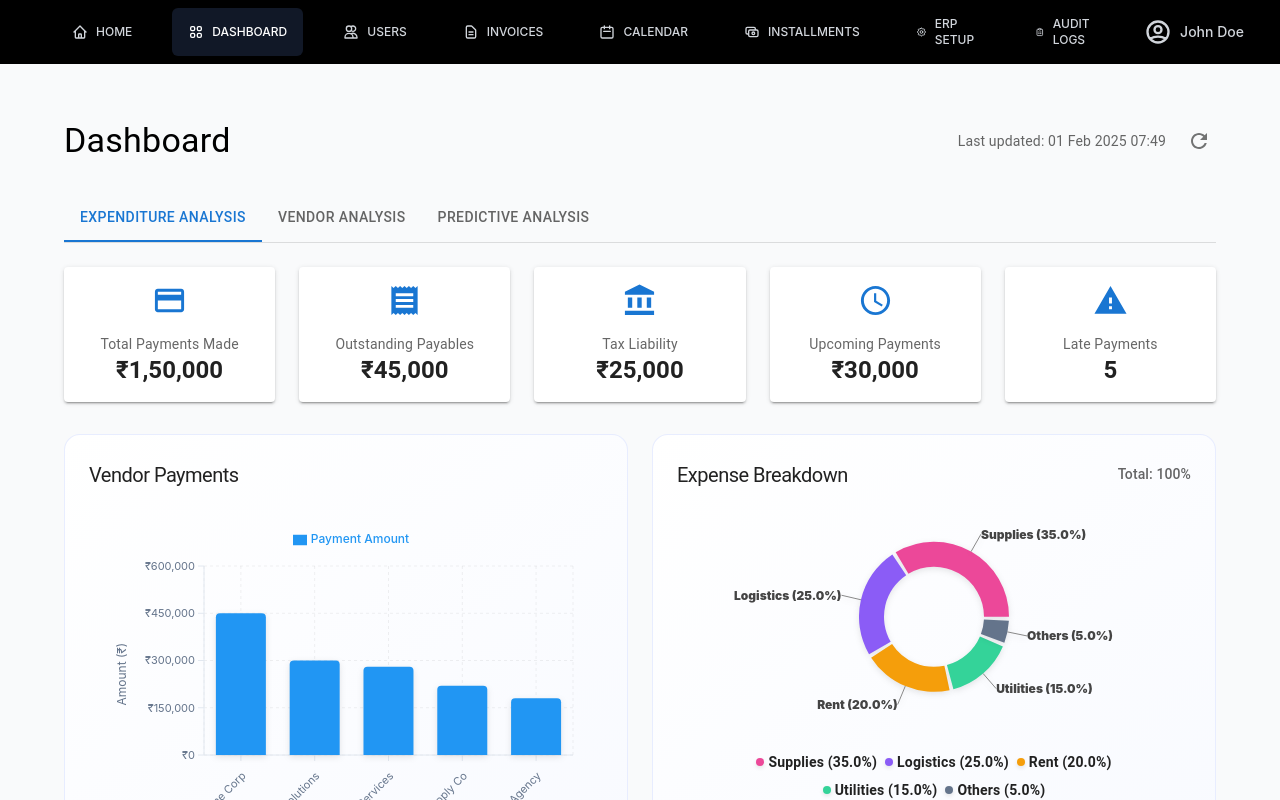
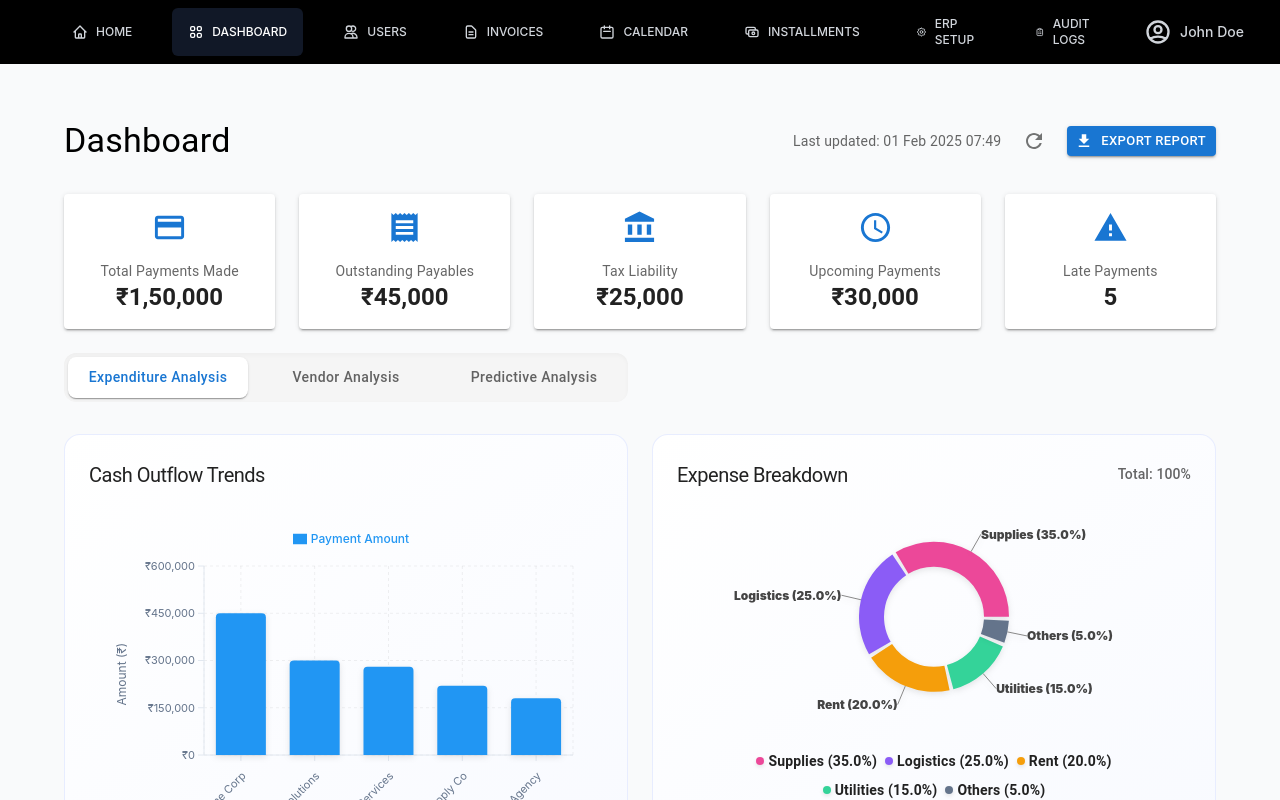
Before and after one commit to thecolossalsparkle/liquidrbac, a React (Create React App) app: page /dashboard in a window 1280 px wide. Shown: the top 800 px of the page. Built offline with nearby package versions, Linux system fonts and the light colour scheme.

Commit message:
update: layouts redesigned, buttons changed

```diff
--- a/src/components/Charts/VendorPaymentsChart.jsx
+++ b/src/components/Charts/VendorPaymentsChart.jsx
@@ -63,7 +63,7 @@ const VendorPaymentsChart = ({ data }) => {
               letterSpacing: '-0.5px'
             }}
           >
-            Vendor Payments
+            Cash Outflow Trends
           </Typography>
         </Box>
         <ResponsiveContainer width="100%" height="95%">
--- a/src/components/KPIs/DashboardKPIs.jsx
+++ b/src/components/KPIs/DashboardKPIs.jsx
@@ -1,11 +1,15 @@
 import React from 'react';
-import { Grid, Box } from '@mui/material';
+import { Box } from '@mui/material';
 import FinancialSnapshot from './FinancialSnapshot';
+import DashboardTabs from '../Navigation/DashboardTabs';
 
-const DashboardKPIs = ({ data }) => {
+const DashboardKPIs = ({ data, currentTab, onTabChange }) => {
   return (
     <Box sx={{ mb: 4 }}>
       <FinancialSnapshot data={data} />
+      <Box sx={{ mt: 3 }}>
+        <DashboardTabs currentTab={currentTab} onTabChange={onTabChange} />
+      </Box>
     </Box>
   );
 };
--- /dev/null
+++ b/src/components/Navigation/DashboardTabs.jsx
@@ -0,0 +1,64 @@
+import React from 'react';
+import { Box, Button } from '@mui/material';
+
+const DashboardTabs = ({ currentTab, onTabChange }) => {
+  const commonButtonStyles = {
+    minWidth: '180px',
+    py: 1,
+    borderRadius: '8px',
+    textTransform: 'none',
+    fontWeight: 500,
+    transition: 'all 0.2s ease-in-out',
+  };
+
+  const getButtonStyles = (isActive) => ({
+    ...commonButtonStyles,
+    backgroundColor: isActive ? '#fff' : 'transparent',
+    color: isActive ? 'primary.main' : 'text.secondary',
+    boxShadow: isActive ? 1 : 0,
+    '&:hover': {
+      backgroundColor: isActive ? '#fff' : 'rgba(25, 118, 210, 0.08)',
+      transform: 'translateY(-1px)',
+      boxShadow: isActive ? 2 : '0 2px 5px rgba(0,0,0,0.08)',
+    },
+    '&:active': {
+      transform: 'translateY(0)',
+    }
+  });
+
+  return (
+    <Box
+      sx={{
+        display: 'flex',
+        gap: 1,
+        mb: 3,
+        backgroundColor: '#f5f5f5',
+        padding: '4px',
+        borderRadius: '12px',
+        width: 'fit-content',
+        boxShadow: 'inset 0 2px 4px rgba(0,0,0,0.03)'
+      }}
+    >
+      <Button
+        onClick={() => onTabChange(0)}
+        sx={getButtonStyles(currentTab === 0)}
+      >
+        Expenditure Analysis
+      </Button>
+      <Button
+        onClick={() => onTabChange(1)}
+        sx={getButtonStyles(currentTab === 1)}
+      >
+        Vendor Analysis
+      </Button>
+      <Button
+        onClick={() => onTabChange(2)}
+        sx={getButtonStyles(currentTab === 2)}
+      >
+        Predictive Analysis
+      </Button>
+    </Box>
+  );
+};
+
+export default DashboardTabs;
--- a/src/pages/Dashboard/Dashboard.jsx
+++ b/src/pages/Dashboard/Dashboard.jsx
@@ -1,5 +1,5 @@
 import React, { useState, useEffect } from 'react';
-import { Box, Typography, Container, Grid, Skeleton, Alert, IconButton, Tooltip, Tabs, Tab } from '@mui/material';
+import { Box, Typography, Container, Grid, Skeleton, Alert, IconButton, Tooltip, Tabs, Tab, Button } from '@mui/material';
 import FinancialSnapshot from '../../components/KPIs/FinancialSnapshot';
 import VendorPaymentsChart from '../../components/Charts/VendorPaymentsChart';
 import ExpenseBreakdownChart from '../../components/Charts/ExpenseBreakdownChart';
@@ -11,6 +11,7 @@ import VendorComparisonChart from '../../components/Charts/VendorComparisonChart
 import BudgetAnalysisChart from '../../components/Charts/BudgetAnalysisChart';
 import RefreshIcon from '@mui/icons-material/Refresh';
 import InfoIcon from '@mui/icons-material/Info';
+import FileDownloadIcon from '@mui/icons-material/FileDownload';
 import { format } from 'date-fns';
 import ExpenditureAnalysis from './ExpenditureAnalysis';
 import VendorAnalysis from './VendorAnalysis';
@@ -55,13 +56,18 @@ const Dashboard = () => {
     fetchDashboardData();
   }, []);
 
-  const handleTabChange = (event, newValue) => {
+  const handleTabChange = (newValue) => {
     setCurrentTab(newValue);
   };
 
   const handleRefresh = () => {
     fetchDashboardData();
     setLastUpdated(new Date());
+  };
+
+  const handleExport = () => {
+    // Add your export logic here
+    console.log('Exporting report...');
   };
 
   const SectionHeader = ({ title, tooltip }) => (
@@ -274,15 +280,22 @@ const Dashboard = () => {
                 <RefreshIcon />
               </IconButton>
             </Tooltip>
+            <Button
+              variant="contained"
+              startIcon={<FileDownloadIcon />}
+              onClick={handleExport}
+              size="small"
+              sx={{
+                backgroundColor: '#1976d2',
+                color: 'white',
+                '&:hover': {
+                  backgroundColor: '#1565c0'
+                }
+              }}
+            >
+              Export Report
+            </Button>
           </Box>
-        </Box>
-
-        <Box sx={{ borderBottom: 1, borderColor: 'divider', mb: 3 }}>
-          <Tabs value={currentTab} onChange={handleTabChange}>
-            <Tab label="Expenditure Analysis" />
-            <Tab label="Vendor Analysis" />
-            <Tab label="Predictive Analysis" />
-          </Tabs>
         </Box>
 
         {currentTab === 0 && (
@@ -291,6 +304,8 @@ const Dashboard = () => {
             vendorPaymentsData={vendorPaymentsData}
             expenseBreakdownData={expenseBreakdownData}
             timelineData={timelineData}
+            currentTab={currentTab}
+            onTabChange={handleTabChange}
           />
         )}
 
@@ -301,6 +316,8 @@ const Dashboard = () => {
             topVendorsData={topVendorsData}
             distributionData={vendorPaymentDistributionData}
             comparisonData={vendorComparisonData}
+            currentTab={currentTab}
+            onTabChange={handleTabChange}
           />
         )}
 
@@ -308,6 +325,8 @@ const Dashboard = () => {
           <PredictiveAnalysis
             kpiData={dashboardData?.financialData}
             budgetData={budgetAnalysisData}
+            currentTab={currentTab}
+            onTabChange={handleTabChange}
           />
         )}
       </Box>
--- a/src/pages/Dashboard/ExpenditureAnalysis.jsx
+++ b/src/pages/Dashboard/ExpenditureAnalysis.jsx
@@ -5,10 +5,21 @@ import VendorPaymentsChart from '../../components/Charts/VendorPaymentsChart';
 import ExpenseBreakdownChart from '../../components/Charts/ExpenseBreakdownChart';
 import PaymentTimelineChart from '../../components/Charts/PaymentTimelineChart';
 
-const ExpenditureAnalysis = ({ kpiData, vendorPaymentsData, expenseBreakdownData, timelineData }) => {
+const ExpenditureAnalysis = ({
+  kpiData,
+  vendorPaymentsData,
+  expenseBreakdownData,
+  timelineData,
+  currentTab,
+  onTabChange
+}) => {
   return (
     <Box>
-      <DashboardKPIs data={kpiData} />
+      <DashboardKPIs
+        data={kpiData}
+        currentTab={currentTab}
+        onTabChange={onTabChange}
+      />
 
       <Grid container spacing={3}>
         <Grid item xs={12} md={6}>
--- a/src/pages/Dashboard/PredictiveAnalysis.jsx
+++ b/src/pages/Dashboard/PredictiveAnalysis.jsx
@@ -3,10 +3,19 @@ import { Box } from '@mui/material';
 import DashboardKPIs from '../../components/KPIs/DashboardKPIs';
 import BudgetAnalysisChart from '../../components/Charts/BudgetAnalysisChart';
 
-const PredictiveAnalysis = ({ kpiData, budgetData }) => {
+const PredictiveAnalysis = ({
+  kpiData,
+  budgetData,
+  currentTab,
+  onTabChange
+}) => {
   return (
     <Box>
-      <DashboardKPIs data={kpiData} />
+      <DashboardKPIs
+        data={kpiData}
+        currentTab={currentTab}
+        onTabChange={onTabChange}
+      />
 
       <Box sx={{ mt: 3 }}>
         <BudgetAnalysisChart data={budgetData} />
--- a/src/pages/Dashboard/VendorAnalysis.jsx
+++ b/src/pages/Dashboard/VendorAnalysis.jsx
@@ -6,10 +6,22 @@ import TopVendorsTable from '../../components/Tables/TopVendorsTable';
 import VendorPaymentDistributionChart from '../../components/Charts/VendorPaymentDistributionChart';
 import VendorComparisonChart from '../../components/Charts/VendorComparisonChart';
 
-const VendorAnalysis = ({ kpiData, payableAgingData, topVendorsData, distributionData, comparisonData }) => {
+const VendorAnalysis = ({
+  kpiData,
+  payableAgingData,
+  topVendorsData,
+  distributionData,
+  comparisonData,
+  currentTab,
+  onTabChange
+}) => {
   return (
     <Box>
-      <DashboardKPIs data={kpiData} />
+      <DashboardKPIs
+        data={kpiData}
+        currentTab={currentTab}
+        onTabChange={onTabChange}
+      />
 
       <Grid container spacing={3}>
         <Grid item xs={12}>
```
